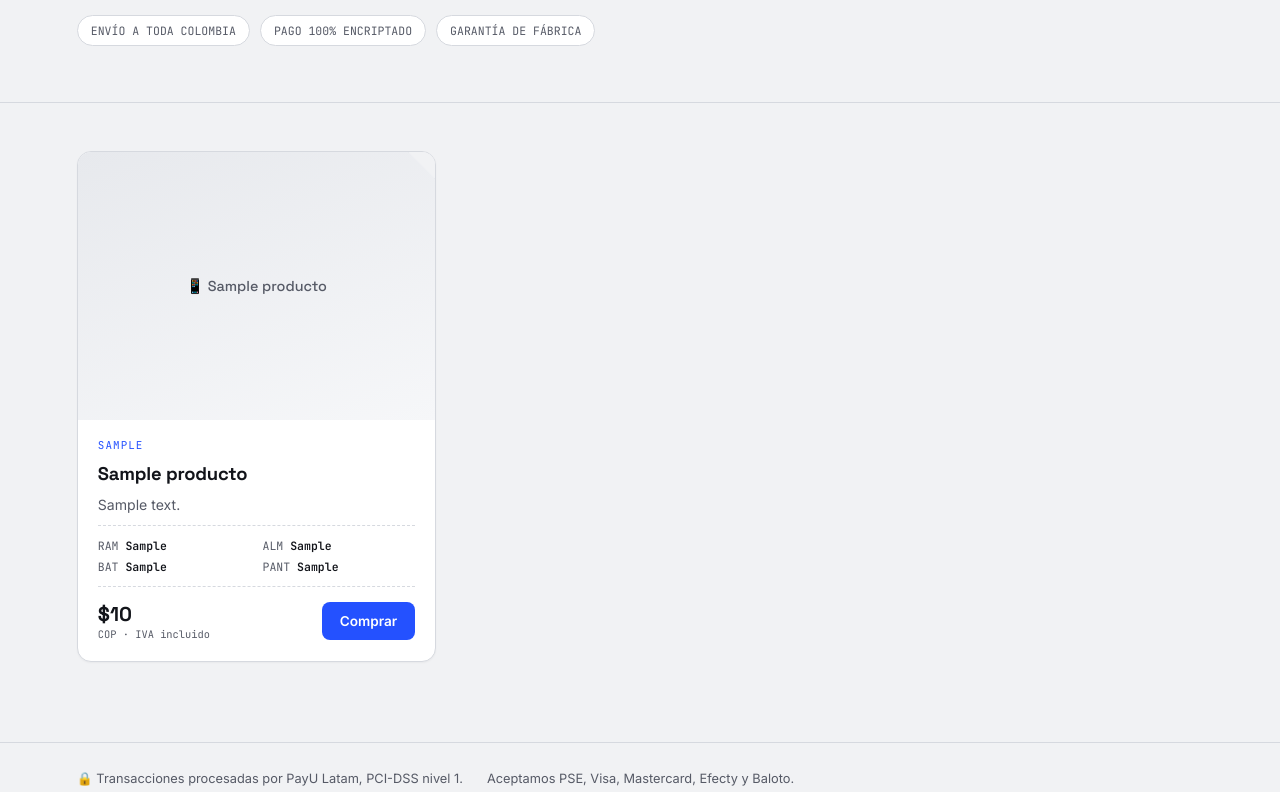
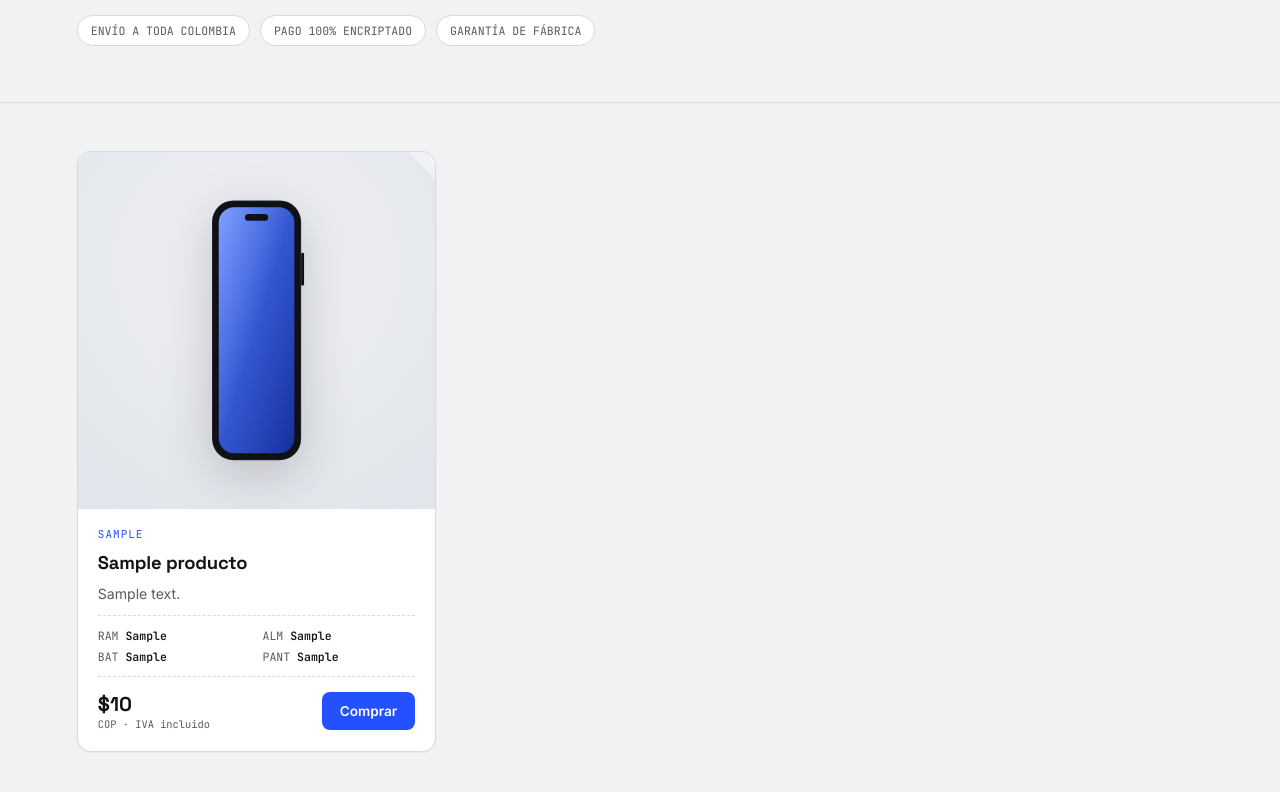
Before and after one commit to LORDINFERNO999/venta-celulares, a PHP site: page /venta_celulares/ in a window 1280 px wide. Shown: the part 375-1167 px from the top of the page. Run offline with PHP 8.4, Linux system fonts and the light colour scheme; tables that the repository leaves empty or names only in its code hold one stand-in row (values such as "Sample post").

Commit message:
Agregar imagenes de celulares en catalogo y checkout
- Nuevo helper assets/inc/imagen-celular.php: dibuja el celular con el color de la marca (SVG) o usa foto real si el producto trae campo 'imagen'
- index.php y checkout-shopify.php ahora muestran la imagen en vez del emoji
- Estilos: media cuadrada con degradado radial, sombra e hover con leve giro; miniatura del checkout ajustada

```diff
--- a/assets/css/style.css
+++ b/assets/css/style.css
@@ -164,15 +164,27 @@ body {
 }
 
 .card .media {
-  aspect-ratio: 4 / 3;
-  background: linear-gradient(160deg, #E7E9ED, #F6F7F9);
+  aspect-ratio: 1 / 1;
+  background: radial-gradient(circle at 50% 32%, #EEF0F4, #E1E4EA);
   display: flex;
   align-items: center;
   justify-content: center;
-  font-family: 'Space Grotesk', sans-serif;
-  color: var(--ink-soft);
-  font-size: 0.9rem;
-  gap: 6px;
+  padding: 22px;
+  overflow: hidden;
+}
+
+.card .media img,
+.card .media svg {
+  max-height: 100%;
+  max-width: 68%;
+  object-fit: contain;
+  filter: drop-shadow(0 14px 24px rgba(18, 20, 26, 0.20));
+  transition: transform 0.3s ease;
+}
+
+.card:hover .media img,
+.card:hover .media svg {
+  transform: translateY(-5px) rotate(-1.5deg) scale(1.03);
 }
 
 .card .body {
--- /dev/null
+++ b/assets/inc/imagen-celular.php
@@ -0,0 +1,66 @@
+<?php
+/**
+ * Genera la imagen de un celular para el catálogo y el checkout.
+ *
+ * - Si el producto trae el campo "imagen" (URL o ruta a un archivo), se usa esa foto real.
+ * - Si no, se dibuja una ilustración SVG del celular con el color de la marca.
+ *
+ * Para usar fotos reales: agrega una columna "imagen" a la tabla productos con la
+ * ruta (ej: assets/images/galaxy.png) o una URL (https://...).
+ *
+ * @param array  $producto  Fila del producto (nombre, marca, imagen?)
+ * @param string $contexto  "card" (catálogo) o "thumb" (checkout)
+ */
+function imagenCelular(array $producto, string $contexto = 'card'): string
+{
+    $nombre = htmlspecialchars($producto['nombre'] ?? 'Celular', ENT_QUOTES);
+
+    // 1) Si hay una imagen real definida, se usa.
+    if (!empty($producto['imagen'])) {
+        $src = htmlspecialchars($producto['imagen'], ENT_QUOTES);
+        return '<img src="' . $src . '" alt="' . $nombre . '" loading="lazy">';
+    }
+
+    // 2) Ilustración SVG con degradado según la marca.
+    $marca = strtolower(trim($producto['marca'] ?? ''));
+    $paleta = [
+        'samsung'  => ['#3b82f6', '#0a2a8a'],
+        'apple'    => ['#c7cbd4', '#5b6270'],
+        'xiaomi'   => ['#ff7a2b', '#e2470a'],
+        'motorola' => ['#22d3c5', '#0d7d74'],
+        'huawei'   => ['#ff5b6a', '#b3122a'],
+        'google'   => ['#8ab4f8', '#1a73e8'],
+        'oppo'     => ['#34d399', '#0f9d6b'],
+    ];
+    [$c1, $c2] = $paleta[$marca] ?? ['#3b6bff', '#16309c'];
+
+    // id único para que los degradados no choquen si hay varias tarjetas
+    $uid = 'g' . substr(md5($nombre . $marca . $contexto), 0, 6);
+
+    return <<<SVG
+<svg viewBox="0 0 220 300" xmlns="http://www.w3.org/2000/svg" role="img" aria-label="$nombre">
+  <defs>
+    <linearGradient id="{$uid}s" x1="0" y1="0" x2="1" y2="1">
+      <stop offset="0" stop-color="$c1"/>
+      <stop offset="1" stop-color="$c2"/>
+    </linearGradient>
+    <linearGradient id="{$uid}g" x1="0" y1="0" x2="1" y2="1">
+      <stop offset="0" stop-color="#ffffff" stop-opacity="0.35"/>
+      <stop offset="0.5" stop-color="#ffffff" stop-opacity="0.05"/>
+      <stop offset="1" stop-color="#ffffff" stop-opacity="0"/>
+    </linearGradient>
+  </defs>
+  <!-- cuerpo -->
+  <rect x="64" y="16" width="92" height="268" rx="22" fill="#0f1117"/>
+  <rect x="64" y="16" width="92" height="268" rx="22" fill="none" stroke="#ffffff" stroke-opacity="0.10" stroke-width="1.5"/>
+  <!-- pantalla -->
+  <rect x="71" y="23" width="78" height="254" rx="16" fill="url(#{$uid}s)"/>
+  <!-- reflejo -->
+  <rect x="71" y="23" width="78" height="254" rx="16" fill="url(#{$uid}g)"/>
+  <!-- notch / cámara frontal -->
+  <rect x="98" y="30" width="24" height="7" rx="3.5" fill="#0f1117"/>
+  <!-- botón lateral -->
+  <rect x="156" y="70" width="3" height="34" rx="1.5" fill="#0f1117"/>
+</svg>
+SVG;
+}
--- a/checkout-shopify.php
+++ b/checkout-shopify.php
@@ -1,5 +1,6 @@
 <?php
 require_once __DIR__ . '/config.php';
+require_once __DIR__ . '/assets/inc/imagen-celular.php';
 
 $productoId = (int) ($_GET['producto_id'] ?? 0);
 $pdo = getDB();
@@ -31,7 +32,7 @@ $total = (float) $producto['precio'] + $envio;
   <!-- Resumen del pedido -->
   <aside class="sc-resumen">
     <div class="sc-producto">
-      <div class="thumb">📱<span class="qty">1</span></div>
+      <div class="thumb"><?= imagenCelular($producto, 'thumb') ?><span class="qty">1</span></div>
       <div>
         <div class="marca"><?= htmlspecialchars($producto['marca']) ?></div>
         <div class="nombre"><?= htmlspecialchars($producto['nombre']) ?></div>
--- a/index.php
+++ b/index.php
@@ -1,16 +1,19 @@
 <?php
 require_once __DIR__ . '/config.php';
+require_once __DIR__ . '/assets/inc/imagen-celular.php';
 
 try {
     $pdo = getDB();
     $productos = $pdo->query('SELECT * FROM productos ORDER BY id')->fetchAll();
 } catch (Throwable $e) {
     // Si aún no has creado la base de datos, se muestra el catálogo de ejemplo.
+    // El campo "imagen" es opcional: si lo dejas vacío se dibuja una ilustración
+    // del celular con el color de la marca. Ponle una ruta o URL para usar foto real.
     $productos = [
-        ['id' => 1, 'nombre' => 'Galaxy Signal X12', 'marca' => 'Samsung', 'descripcion' => 'Pantalla AMOLED 120Hz, cámara triple 108MP', 'ram' => '8GB', 'almacenamiento' => '256GB', 'bateria' => '5000mAh', 'pantalla' => '6.7" AMOLED', 'precio' => 2190000, 'stock' => 14],
-        ['id' => 2, 'nombre' => 'Pulse P40 Lite', 'marca' => 'Xiaomi', 'descripcion' => 'Carga rápida 67W, cuerpo ultraliviano', 'ram' => '6GB', 'almacenamiento' => '128GB', 'bateria' => '4500mAh', 'pantalla' => '6.5" IPS', 'precio' => 1090000, 'stock' => 22],
-        ['id' => 3, 'nombre' => 'Orbit One 5G', 'marca' => 'Motorola', 'descripcion' => 'Conectividad 5G, resistente a salpicaduras', 'ram' => '8GB', 'almacenamiento' => '256GB', 'bateria' => '5000mAh', 'pantalla' => '6.6" LCD', 'precio' => 1650000, 'stock' => 9],
-        ['id' => 4, 'nombre' => 'Aria S Pro', 'marca' => 'Apple', 'descripcion' => 'Chip A-series, sistema de cámaras Pro', 'ram' => '6GB', 'almacenamiento' => '256GB', 'bateria' => '4325mAh', 'pantalla' => '6.1" Super Retina', 'precio' => 4890000, 'stock' => 5],
+        ['id' => 1, 'nombre' => 'Galaxy Signal X12', 'marca' => 'Samsung', 'descripcion' => 'Pantalla AMOLED 120Hz, cámara triple 108MP', 'ram' => '8GB', 'almacenamiento' => '256GB', 'bateria' => '5000mAh', 'pantalla' => '6.7" AMOLED', 'precio' => 2190000, 'stock' => 14, 'imagen' => ''],
+        ['id' => 2, 'nombre' => 'Pulse P40 Lite', 'marca' => 'Xiaomi', 'descripcion' => 'Carga rápida 67W, cuerpo ultraliviano', 'ram' => '6GB', 'almacenamiento' => '128GB', 'bateria' => '4500mAh', 'pantalla' => '6.5" IPS', 'precio' => 1090000, 'stock' => 22, 'imagen' => ''],
+        ['id' => 3, 'nombre' => 'Orbit One 5G', 'marca' => 'Motorola', 'descripcion' => 'Conectividad 5G, resistente a salpicaduras', 'ram' => '8GB', 'almacenamiento' => '256GB', 'bateria' => '5000mAh', 'pantalla' => '6.6" LCD', 'precio' => 1650000, 'stock' => 9, 'imagen' => ''],
+        ['id' => 4, 'nombre' => 'Aria S Pro', 'marca' => 'Apple', 'descripcion' => 'Chip A-series, sistema de cámaras Pro', 'ram' => '6GB', 'almacenamiento' => '256GB', 'bateria' => '4325mAh', 'pantalla' => '6.1" Super Retina', 'precio' => 4890000, 'stock' => 5, 'imagen' => ''],
     ];
 }
 ?>
@@ -42,7 +45,7 @@ try {
 <section class="catalogo">
   <?php foreach ($productos as $p): ?>
     <article class="card">
-      <div class="media">📱 <?= htmlspecialchars($p['nombre']) ?></div>
+      <div class="media"><?= imagenCelular($p, 'card') ?></div>
       <div class="body">
         <span class="marca"><?= htmlspecialchars($p['marca']) ?></span>
         <h3><?= htmlspecialchars($p['nombre']) ?></h3>
```
Also changed, not shown: assets/css/checkout-shopify.css (+9 -2 lines).
